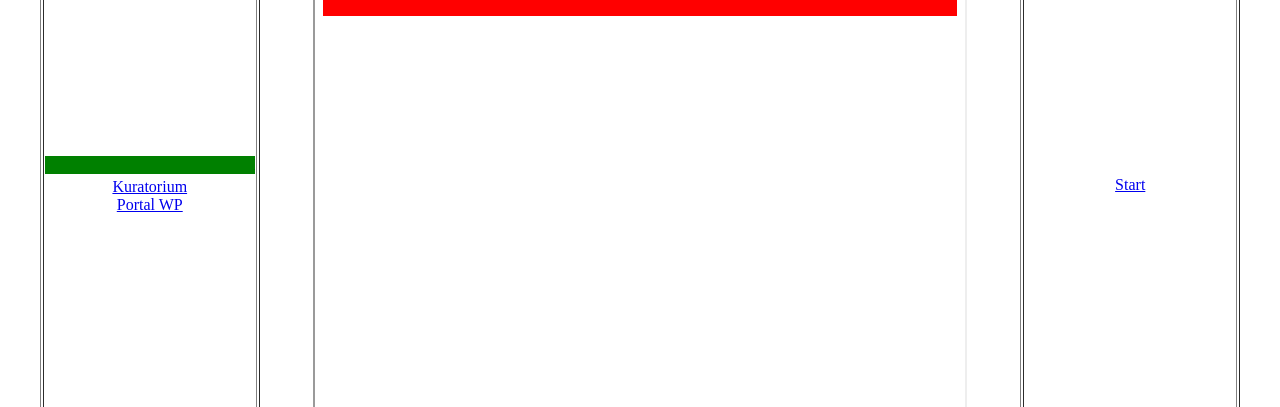
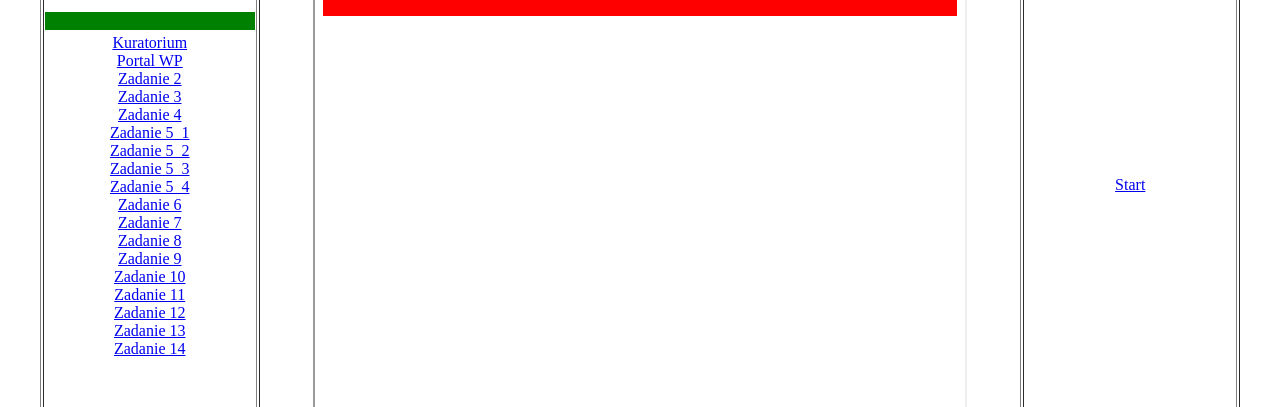
Before and after one commit to MartynaL14/css_ten_lepszy, a plain HTML site: page index.html in a window 1280 px wide. Shown: the part 157-564 px from the top of the page. Drawn offline with Linux system fonts and the light colour scheme.

Commit message:
Update index.html

```diff
--- a/index.html
+++ b/index.html
@@ -11,6 +11,38 @@
 		<a href="http://www.kuratorium.gda.pl" target="strony">Kuratorium</a>
 		<br>
 		<a href="http://www.wp.pl" target="strony">Portal WP</a>
+		<br>
+                <a href="cw2.html" target="strony"> Zadanie 2 </a>
+                <br>
+                <a href="cw3.html" target="strony"> Zadanie 3 </a>
+                <br>
+                <a href="cw4.html" target="strony"> Zadanie 4 </a>
+                <br>
+                <a href="cw5_1.html" target="strony">Zadanie 5_1 </a>
+                <br>
+                <a href="cw5_2.html" target="strony">Zadanie 5_2 </a>
+                <br>
+                <a href="cw5_3.html" target="strony">Zadanie 5_3 </a>
+                <br>
+                <a href="cw5_4.html" target="strony">Zadanie 5_4 </a>
+                <br>
+                <a href="cw6.html" target="strony">Zadanie 6 </a>
+                <br>
+                <a href="cwz7.html" target="strony">Zadanie 7 </a>
+                <br>
+                <a href="cw8.html" target="strony">Zadanie 8 </a>
+                <br>
+                <a href="cw9.html" target="strony">Zadanie 9 </a>
+                <br>
+                <a href="cw10.html" target="strony">Zadanie 10 </a>
+                <br>
+                <a href="cw11.html" target="strony">Zadanie 11 </a>
+                <br>
+                <a href="cw12.html" target="strony">Zadanie 12 </a>
+                <br>
+                <a href="cw13.html" target="strony">Zadanie 13 </a>
+                <br>
+                <a href="cw14.html" target="strony">Zadanie 14 </a>
 		</td>
 		<td align=center><iframe width=650 height=650 name="strony" src="start.html" border="0"></iframe>
 		</td>
```
